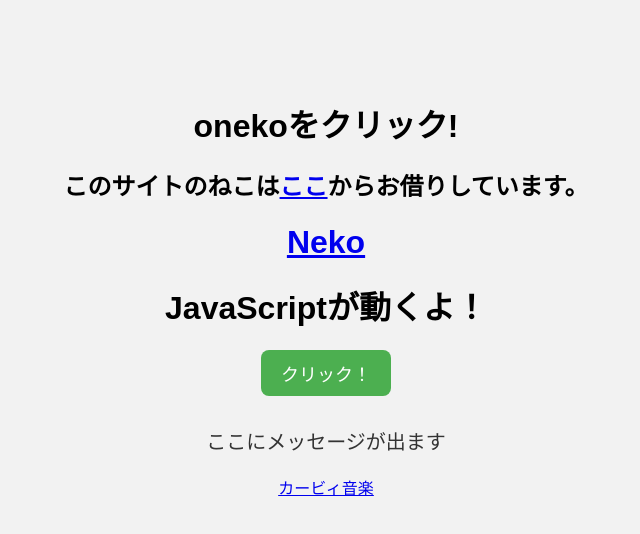
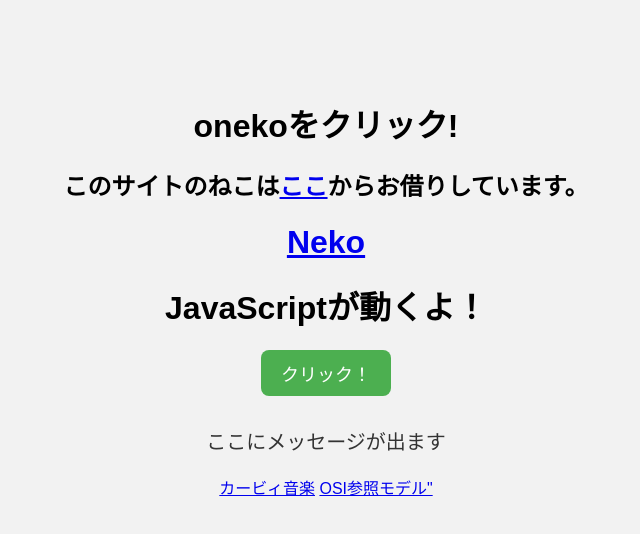
Before and after one commit to sugartyan/my-site, a plain HTML site: page index.html in a window 1280 px wide. Shown: the whole page, without its empty margins (314-954 px from the left). Drawn offline with Linux system fonts and the light colour scheme.

Commit message:
Add files via upload

```diff
--- a/index.html
+++ b/index.html
@@ -50,7 +50,7 @@ href="https://webneko.net">Neko</a></h1>
   <a href="kirby_music.html">カービィ音楽</a>
 
 
-
+  <a href="osi.htmle"">OSI参照モデル"</a>
 
 
   <script>
```
